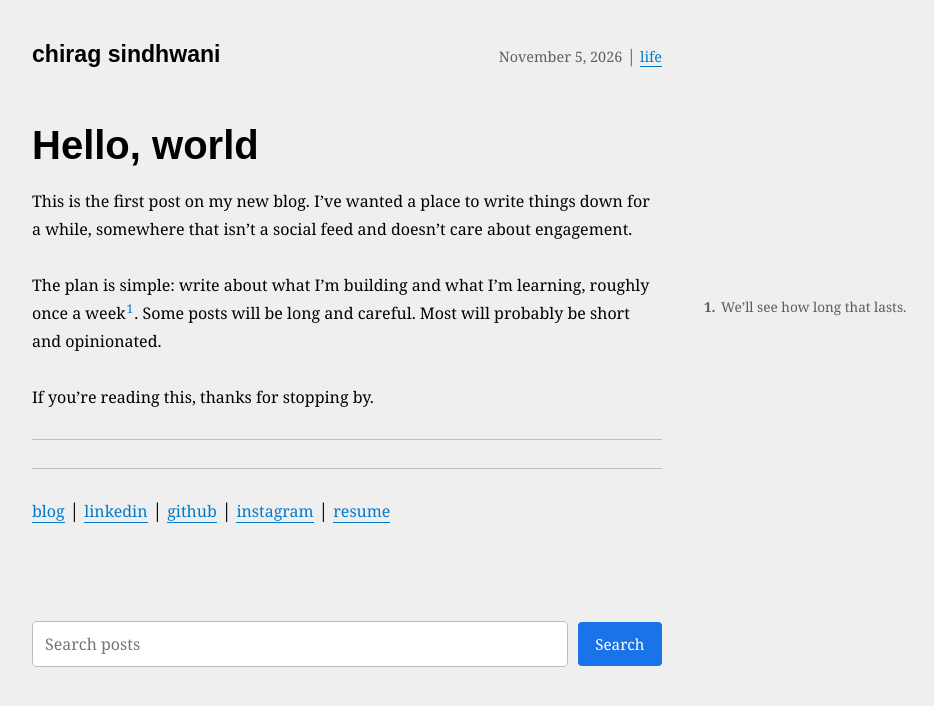
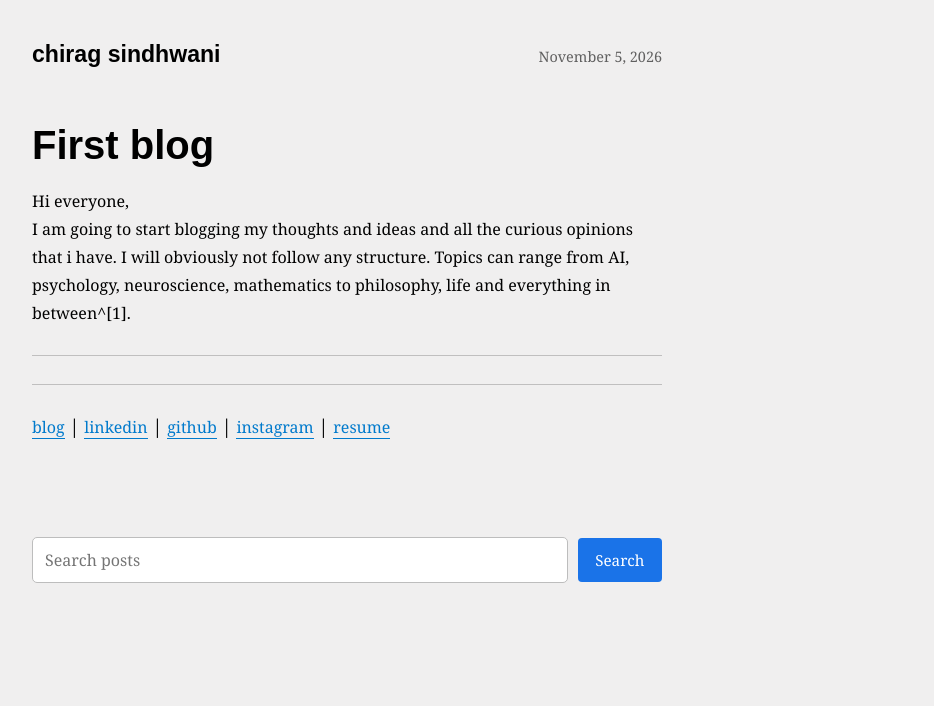
Before and after one commit to chirag1701/chirag1701.github.io, a Jekyll site: the page built from _posts/2026-11-05-hello-world.md, in a window 1280 px wide. Shown: the top 706 px of the page, without its empty margins (293-1227 px from the left). Built offline with Jekyll 4.4.1, drawn with Linux system fonts in a browser that asks for light colours.

Commit message:
Update _posts/2026-11-05-hello-world.md (via Pages CMS)

```diff
--- a/_posts/2026-11-05-hello-world.md
+++ b/_posts/2026-11-05-hello-world.md
@@ -1,13 +1,7 @@
 ---
-title: Hello, world
-published: true
-tags:
-  - life
+title: "First blog "
 ---
-This is the first post on my new blog. I've wanted a place to write things down for a while, somewhere that isn't a social feed and doesn't care about engagement.
+Hi everyone,
+I am going to start blogging my thoughts and ideas and all the curious opinions that i have. I will obviously not follow any structure. Topics can range from AI, psychology, neuroscience, mathematics to philosophy, life and everything in between^[1].
 
-The plan is simple: write about what I'm building and what I'm learning, roughly once a week[^1]. Some posts will be long and careful. Most will probably be short and opinionated.
-
-If you're reading this, thanks for stopping by.
-
-[^1]: We'll see how long that lasts.
+[^1]: yes, possibly anything
```
